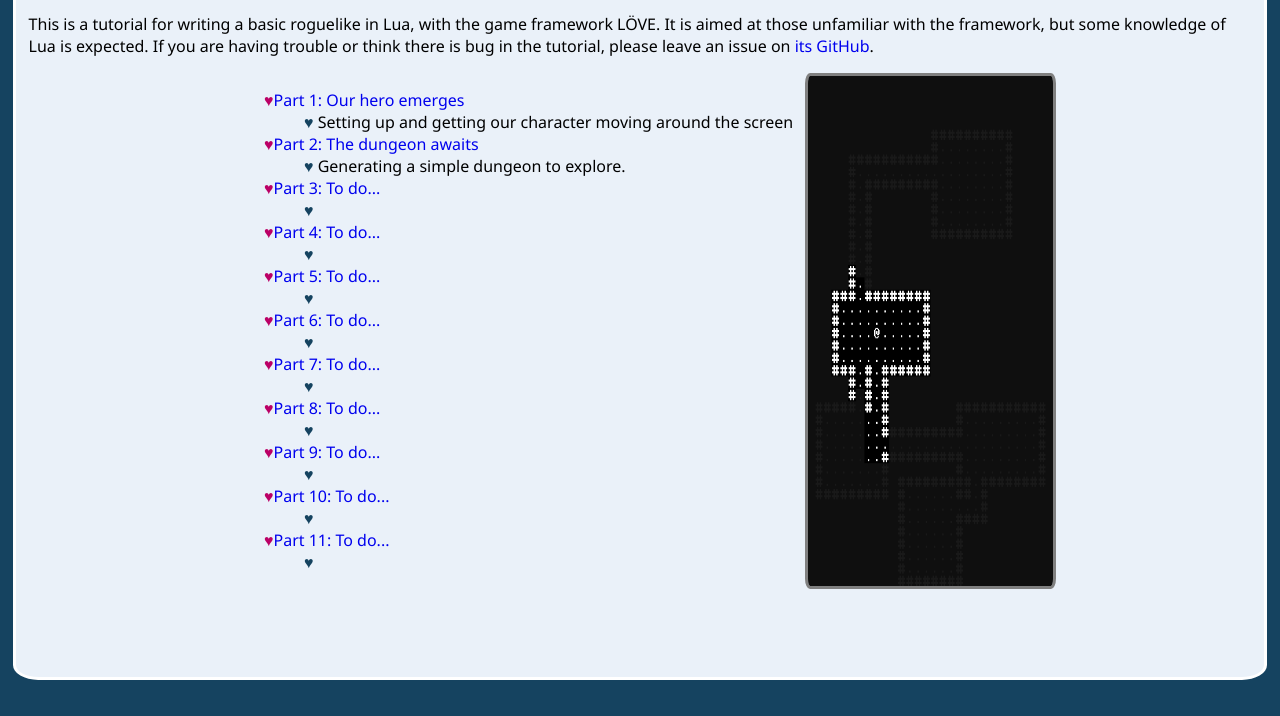
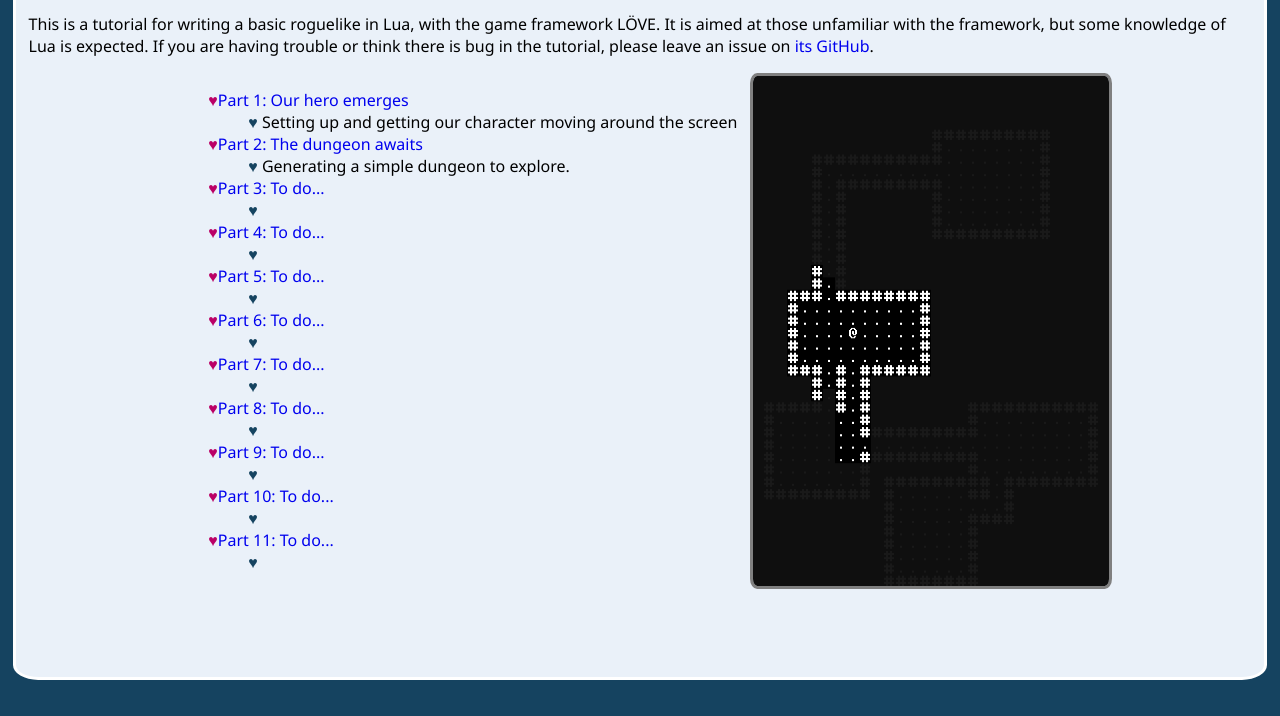
Before and after one commit to LJNIC/rogueinlove, a plain HTML site: page index.html in a window 1280 px wide. Shown: the part 84-800 px from the top of the page. Drawn offline with nearby package versions, Linux system fonts and the light colour scheme; a web font is replaced by a local one.

Commit message:
Wrap flexbox properly

```diff
--- a/style/stylesheet.css
+++ b/style/stylesheet.css
@@ -16,7 +16,6 @@ body{
 img{
 	margin-left: 1%;
 	height: auto;
-	max-width: 20%;
 	border: solid gray;
 	border-radius: 2%;
 }
@@ -82,6 +81,7 @@ li.b:before{
 .flex-list{
 	display: -webkit-flex;
 	display: flex;
+	flex-wrap: wrap;
 	justify-content: center;
 }
 
```
